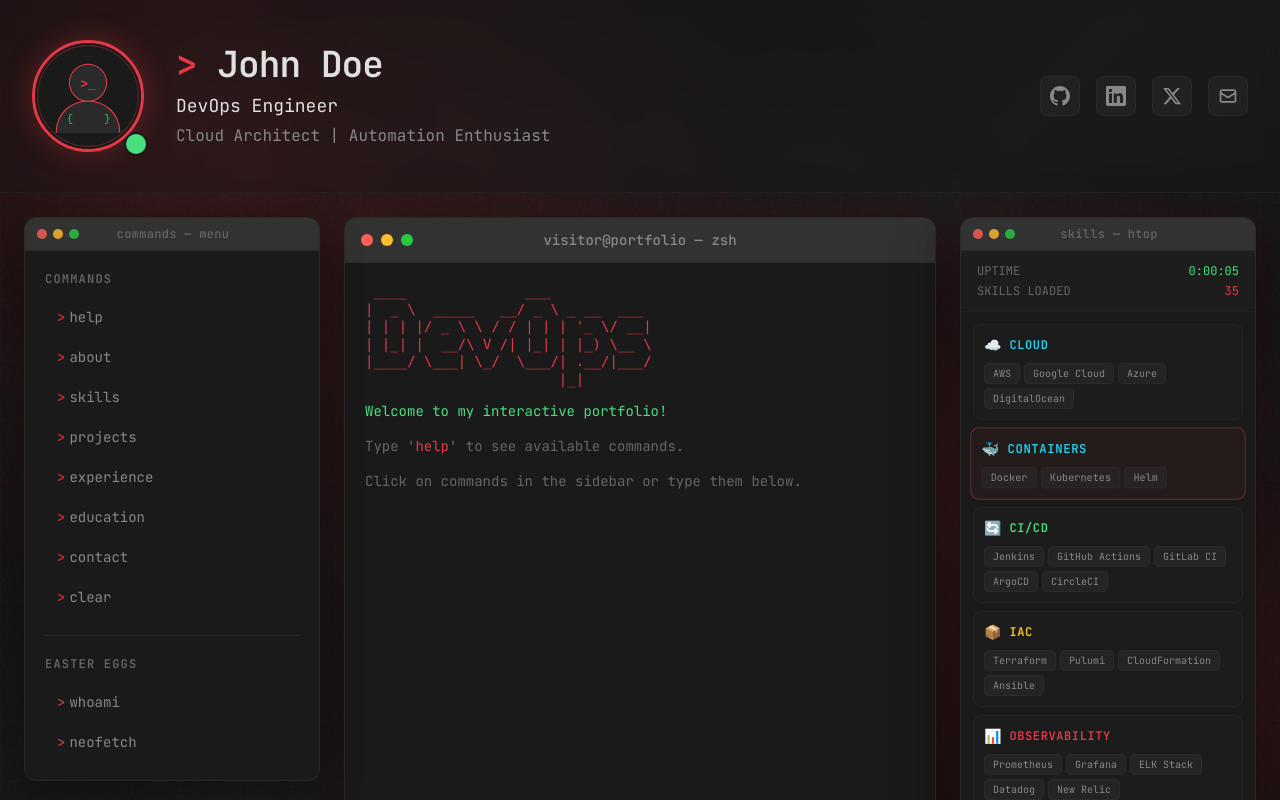
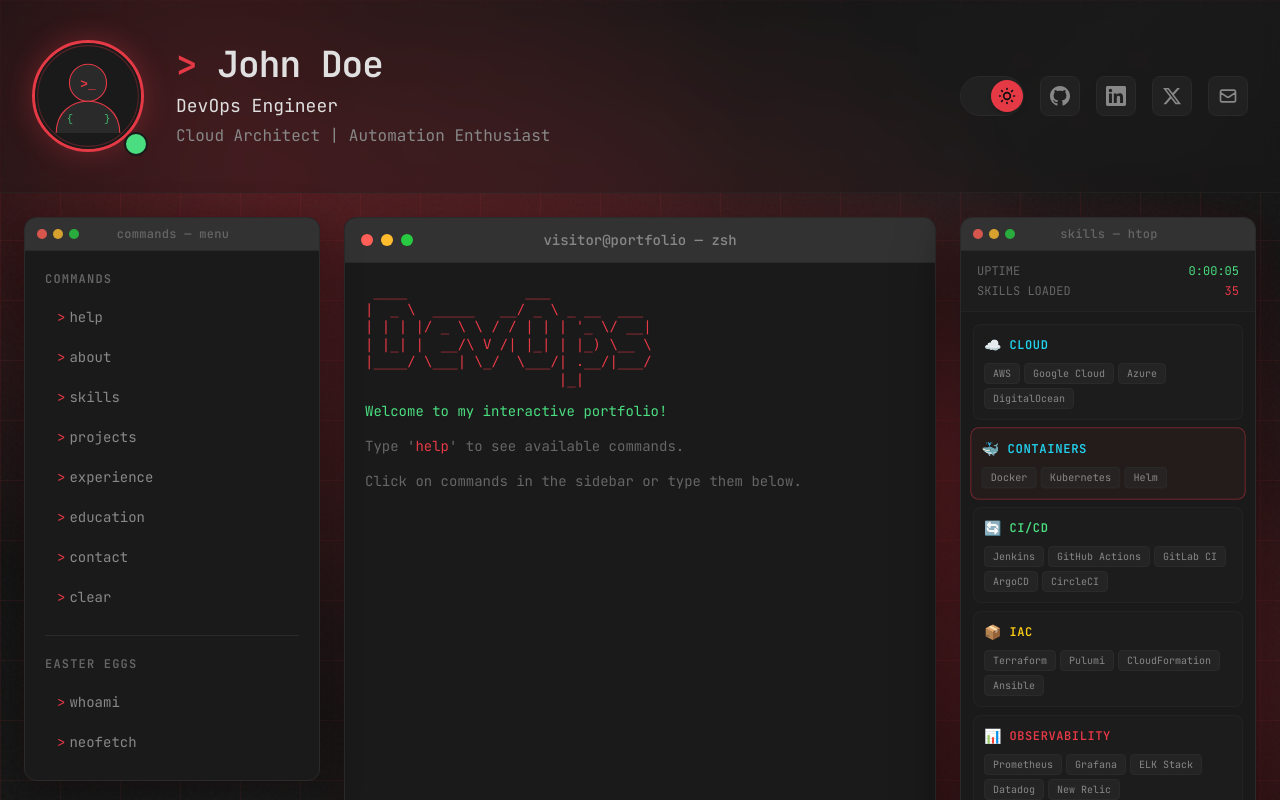
Before and after one commit to kostadin-tonchekliev/shell-portfolio, a Next.js app: page / in a window 1280 px wide. Shown: the top 800 px of the page. Built offline with nearby package versions, Linux system fonts and the light colour scheme.

Commit message:
Added a light theme and a toggle for it

```diff
--- a/app/globals.css
+++ b/app/globals.css
@@ -1,6 +1,8 @@
 @import "tailwindcss";
 
-:root {
+/* Dark mode (default) */
+:root,
+[data-theme="dark"] {
   --bg-primary: #0d0d0d;
   --bg-secondary: #1a1a1a;
   --bg-tertiary: #2a2a2a;
@@ -21,6 +23,36 @@
   --btn-close: #ff5f56;
   --btn-minimize: #ffbd2e;
   --btn-maximize: #27ca40;
+
+  --orb-opacity: 1;
+  --grid-opacity: 1;
+}
+
+/* Light mode */
+[data-theme="light"] {
+  --bg-primary: #d4d4d4;
+  --bg-secondary: #e5e5e5;
+  --bg-tertiary: #c4c4c4;
+  --bg-titlebar: #b8b8b8;
+
+  --text-primary: #1a1a1a;
+  --text-secondary: #404040;
+  --text-muted: #525252;
+
+  --accent: #c41c2d;
+  --accent-hover: #a31824;
+  --accent-glow: rgba(196, 28, 45, 0.25);
+
+  --prompt-green: #15803d;
+  --prompt-cyan: #0e7490;
+  --prompt-yellow: #a16207;
+
+  --btn-close: #dc2626;
+  --btn-minimize: #d97706;
+  --btn-maximize: #16a34a;
+
+  --orb-opacity: 0.4;
+  --grid-opacity: 0.4;
 }
 
 @theme inline {
@@ -103,7 +135,7 @@
 .modern-bg {
   position: relative;
   background:
-    linear-gradient(135deg, #0d0d0d 0%, #1a1a1a 50%, #0d0d0d 100%);
+    linear-gradient(135deg, var(--bg-primary) 0%, var(--bg-secondary) 50%, var(--bg-primary) 100%);
   overflow: hidden;
 }
 
@@ -115,9 +147,10 @@
   right: 0;
   bottom: 0;
   background:
-    radial-gradient(circle at 20% 20%, rgba(230, 57, 70, 0.15) 0%, transparent 40%),
-    radial-gradient(circle at 80% 80%, rgba(230, 57, 70, 0.1) 0%, transparent 40%),
-    radial-gradient(circle at 50% 50%, rgba(230, 57, 70, 0.05) 0%, transparent 60%);
+    radial-gradient(circle at 20% 20%, var(--accent-glow) 0%, transparent 40%),
+    radial-gradient(circle at 80% 80%, var(--accent-glow) 0%, transparent 40%),
+    radial-gradient(circle at 50% 50%, var(--accent-glow) 0%, transparent 60%);
+  opacity: var(--orb-opacity);
   pointer-events: none;
   z-index: 0;
 }
@@ -130,9 +163,10 @@
   right: 0;
   bottom: 0;
   background-image:
-    linear-gradient(rgba(230, 57, 70, 0.03) 1px, transparent 1px),
-    linear-gradient(90deg, rgba(230, 57, 70, 0.03) 1px, transparent 1px);
+    linear-gradient(var(--accent-glow) 1px, transparent 1px),
+    linear-gradient(90deg, var(--accent-glow) 1px, transparent 1px);
   background-size: 60px 60px;
+  opacity: calc(var(--grid-opacity) * 0.3);
   pointer-events: none;
   z-index: 0;
 }
@@ -179,7 +213,8 @@
   height: 400px;
   top: -100px;
   left: -100px;
-  background: radial-gradient(circle, rgba(230, 57, 70, 0.3) 0%, transparent 70%);
+  background: radial-gradient(circle, var(--accent-glow) 0%, transparent 70%);
+  opacity: var(--orb-opacity);
   animation: float-orb-1 12s ease-in-out infinite, pulse-glow 5s ease-in-out infinite;
 }
 
@@ -188,7 +223,8 @@
   height: 500px;
   bottom: -150px;
   right: -150px;
-  background: radial-gradient(circle, rgba(230, 57, 70, 0.25) 0%, transparent 70%);
+  background: radial-gradient(circle, var(--accent-glow) 0%, transparent 70%);
+  opacity: calc(var(--orb-opacity) * 0.85);
   animation: float-orb-2 15s ease-in-out infinite, pulse-glow 6s ease-in-out infinite 1s;
 }
 
@@ -197,7 +233,8 @@
   height: 300px;
   top: 40%;
   left: 60%;
-  background: radial-gradient(circle, rgba(230, 57, 70, 0.15) 0%, transparent 70%);
+  background: radial-gradient(circle, var(--accent-glow) 0%, transparent 70%);
+  opacity: calc(var(--orb-opacity) * 0.5);
   animation: float-orb-3 18s ease-in-out infinite, pulse-glow 7s ease-in-out infinite 2s;
 }
 
--- a/app/layout.tsx
+++ b/app/layout.tsx
@@ -1,6 +1,7 @@
 import type { Metadata } from "next";
 import { JetBrains_Mono } from "next/font/google";
 import "./globals.css";
+import { ThemeProvider } from "@/components/ThemeProvider";
 
 const jetbrainsMono = JetBrains_Mono({
   variable: "--font-jetbrains-mono",
@@ -13,15 +14,32 @@
   description: "Interactive terminal-style portfolio",
 };
 
+// Script to prevent flash of wrong theme
+const themeScript = `
+  (function() {
+    try {
+      var theme = localStorage.getItem('theme');
+      if (theme === 'light' || theme === 'dark') {
+        document.documentElement.setAttribute('data-theme', theme);
+      }
+    } catch (e) {}
+  })();
+`;
+
 export default function RootLayout({
   children,
 }: Readonly<{
   children: React.ReactNode;
 }>) {
   return (
-    <html lang="en">
+    <html lang="en" data-theme="dark" suppressHydrationWarning>
+      <head>
+        <script dangerouslySetInnerHTML={{ __html: themeScript }} />
+      </head>
       <body className={`${jetbrainsMono.variable} antialiased font-mono`}>
-        {children}
+        <ThemeProvider>
+          {children}
+        </ThemeProvider>
       </body>
     </html>
   );
--- a/app/page.tsx
+++ b/app/page.tsx
@@ -6,6 +6,7 @@
 import Sidebar from '@/components/Sidebar';
 import SkillsWidget from '@/components/SkillsWidget';
 import Footer from '@/components/Footer';
+import ThemeToggle from '@/components/ThemeToggle';
 import profileData from '@/data/profile.json';
 import type { ProfileData } from '@/lib/types';
 
@@ -64,6 +65,7 @@
 
             {/* Quick Links */}
             <div className="flex gap-3 sm:gap-4 flex-shrink-0">
+              <ThemeToggle />
               {profile.links.github && (
                 <a
                   href={profile.links.github}
--- /dev/null
+++ b/components/ThemeProvider.tsx
@@ -0,0 +1,58 @@
+'use client';
+
+import React, { createContext, useContext, useEffect, useState } from 'react';
+
+type Theme = 'light' | 'dark';
+
+interface ThemeContextType {
+  theme: Theme;
+  toggleTheme: () => void;
+  mounted: boolean;
+}
+
+const ThemeContext = createContext<ThemeContextType>({
+  theme: 'dark',
+  toggleTheme: () => {},
+  mounted: false,
+});
+
+export function useTheme() {
+  return useContext(ThemeContext);
+}
+
+interface ThemeProviderProps {
+  children: React.ReactNode;
+}
+
+export function ThemeProvider({ children }: ThemeProviderProps) {
+  const [theme, setTheme] = useState<Theme>('dark');
+  const [mounted, setMounted] = useState(false);
+
+  // Load theme from localStorage on mount
+  useEffect(() => {
+    const savedTheme = localStorage.getItem('theme') as Theme | null;
+    if (savedTheme && (savedTheme === 'light' || savedTheme === 'dark')) {
+      setTheme(savedTheme);
+      document.documentElement.setAttribute('data-theme', savedTheme);
+    }
+    setMounted(true);
+  }, []);
+
+  // Apply theme to document when theme changes
+  useEffect(() => {
+    if (mounted) {
+      document.documentElement.setAttribute('data-theme', theme);
+      localStorage.setItem('theme', theme);
+    }
+  }, [theme, mounted]);
+
+  const toggleTheme = () => {
+    setTheme(prev => prev === 'dark' ? 'light' : 'dark');
+  };
+
+  return (
+    <ThemeContext.Provider value={{ theme, toggleTheme, mounted }}>
+      {children}
+    </ThemeContext.Provider>
+  );
+}
--- /dev/null
+++ b/components/ThemeToggle.tsx
@@ -0,0 +1,44 @@
+'use client';
+
+import { useTheme } from './ThemeProvider';
+
+export default function ThemeToggle() {
+  const { theme, toggleTheme, mounted } = useTheme();
+
+  // Render a placeholder with the same dimensions to prevent layout shift
+  if (!mounted) {
+    return (
+      <div className="w-14 h-9 sm:w-16 sm:h-10 rounded-full bg-bg-tertiary/50 border border-bg-tertiary self-center" />
+    );
+  }
+
+  return (
+    <button
+      onClick={toggleTheme}
+      className="relative w-14 h-9 sm:w-16 sm:h-10 rounded-full bg-bg-tertiary/50 border border-bg-tertiary hover:border-accent transition-all duration-300 flex items-center self-center"
+      title={`Switch to ${theme === 'dark' ? 'light' : 'dark'} mode`}
+      aria-label={`Switch to ${theme === 'dark' ? 'light' : 'dark'} mode`}
+    >
+      {/* Sliding knob with icon */}
+      <span
+        className={`absolute w-7 h-7 sm:w-8 sm:h-8 rounded-full bg-accent shadow-md transition-all duration-300 flex items-center justify-center ${
+          theme === 'dark'
+            ? 'translate-x-[26px] sm:translate-x-[30px]'
+            : 'translate-x-[2px] sm:translate-x-[2px]'
+        }`}
+      >
+        {theme === 'dark' ? (
+          // Sun icon when dark mode is on
+          <svg className="w-4 h-4 sm:w-5 sm:h-5 text-bg-primary" fill="none" stroke="currentColor" viewBox="0 0 24 24" strokeWidth={2}>
+            <path strokeLinecap="round" strokeLinejoin="round" d="M12 3v1m0 16v1m9-9h-1M4 12H3m15.364 6.364l-.707-.707M6.343 6.343l-.707-.707m12.728 0l-.707.707M6.343 17.657l-.707.707M16 12a4 4 0 11-8 0 4 4 0 018 0z" />
+          </svg>
+        ) : (
+          // Moon icon when light mode is on
+          <svg className="w-4 h-4 sm:w-5 sm:h-5 text-bg-primary" fill="currentColor" viewBox="0 0 24 24">
+            <path d="M20.354 15.354A9 9 0 018.646 3.646 9.003 9.003 0 0012 21a9.003 9.003 0 008.354-5.646z" />
+          </svg>
+        )}
+      </span>
+    </button>
+  );
+}
```
